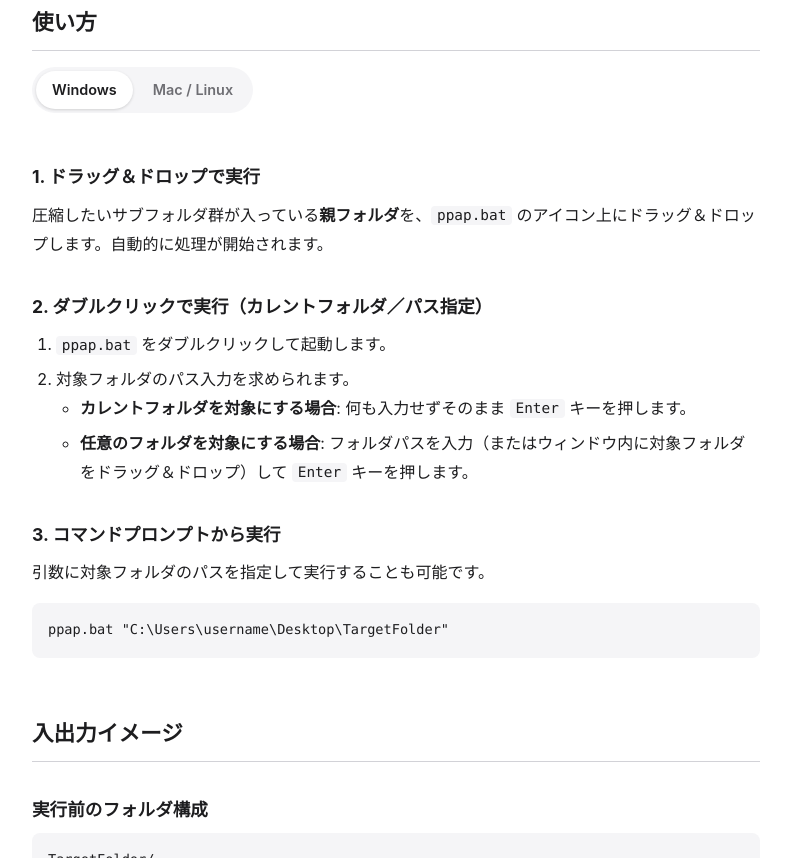
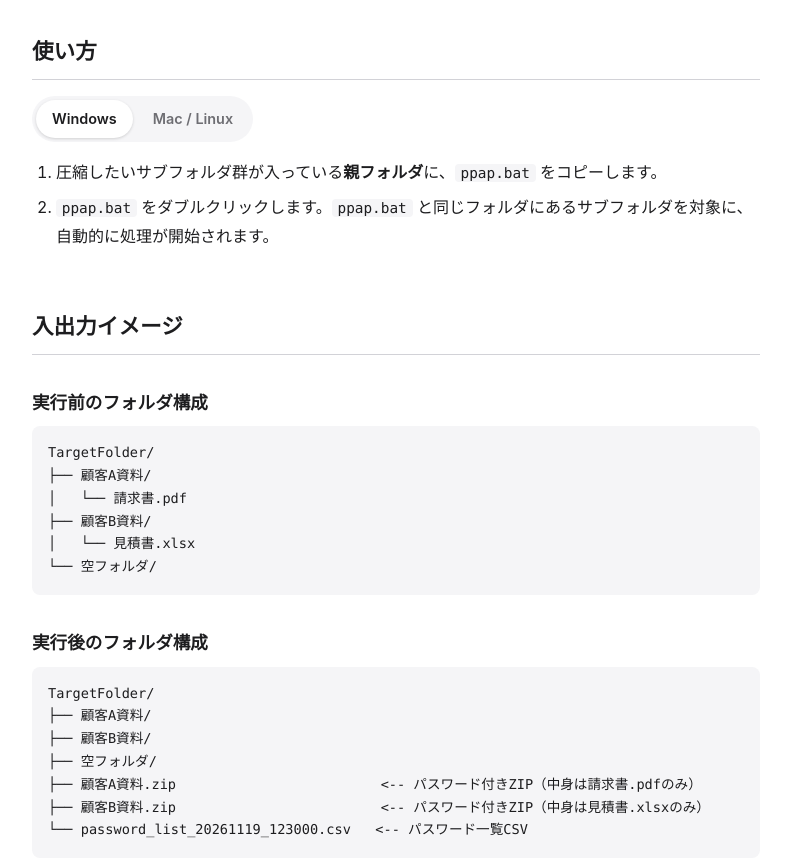
Before and after one commit to kwaka1208/lets-ppap, a plain HTML site: page index.html in a window 1280 px wide. Shown: the part 1225-2083 px from the top of the page, without its empty margins (244-1035 px from the left). Drawn offline with Linux system fonts and the light colour scheme.

Commit message:
Windows: run by double-click only, targeting the folder containing ppap.bat
Co-Authored-By: Claude Opus 5.5 <noreply@anthropic.com>
Claude-Session: https://claude.ai/code/session_01HaYBuqLaCNU96Aw3QttxnM

```diff
--- a/index.html
+++ b/index.html
@@ -139,7 +139,7 @@
     <li><strong>サブフォルダ単位での一括ZIP化</strong>: 対象フォルダ直下の各サブフォルダの中身を <code>サブフォルダ名.zip</code> として圧縮します（空のフォルダは自動的にスキップされます）。</li>
     <li><strong>パスワードの自動生成</strong>: 視認性の高いランダムな英数字（デフォルト12桁、判別しづらい <code>1</code> / <code>l</code> / <code>I</code> / <code>0</code> / <code>O</code> を除外）をフォルダごとに個別生成します。</li>
     <li><strong>パスワード一覧のCSV出力</strong>: 圧縮したZIPファイル名とパスワードの組み合わせを <code>password_list_YYYYMMDD_HHMMSS.csv</code>（UTF-8 BOM付き・Excel対応）として出力します。</li>
-    <li><strong>柔軟なフォルダ指定</strong>: ドラッグ＆ドロップ、パス入力、カレントフォルダの自動選択に対応しています（Mac / Linux版はターミナルへのドラッグ＆ドロップ）。</li>
+    <li><strong>対象フォルダの指定</strong>: Windows版は <code>ppap.bat</code> を置いたフォルダが対象です。Mac / Linux版はパス入力（ターミナルへのドラッグ＆ドロップ可）、カレントフォルダの自動選択に対応しています。</li>
   </ul>
 
   <h2>事前準備</h2>
@@ -168,23 +168,10 @@
     <button type="button" role="tab" data-os-tab="unix" aria-selected="false">Mac / Linux</button>
   </div>
   <div data-os-only="win">
-  <h3>1. ドラッグ＆ドロップで実行</h3>
-  <p>圧縮したいサブフォルダ群が入っている<strong>親フォルダ</strong>を、<code>ppap.bat</code> のアイコン上にドラッグ＆ドロップします。自動的に処理が開始されます。</p>
-
-  <h3>2. ダブルクリックで実行（カレントフォルダ／パス指定）</h3>
   <ol>
-    <li><code>ppap.bat</code> をダブルクリックして起動します。</li>
-    <li>対象フォルダのパス入力を求められます。
-      <ul>
-        <li><strong>カレントフォルダを対象にする場合</strong>: 何も入力せずそのまま <code>Enter</code> キーを押します。</li>
-        <li><strong>任意のフォルダを対象にする場合</strong>: フォルダパスを入力（またはウィンドウ内に対象フォルダをドラッグ＆ドロップ）して <code>Enter</code> キーを押します。</li>
-      </ul>
-    </li>
+    <li>圧縮したいサブフォルダ群が入っている<strong>親フォルダ</strong>に、<code>ppap.bat</code> をコピーします。</li>
+    <li><code>ppap.bat</code> をダブルクリックします。<code>ppap.bat</code> と同じフォルダにあるサブフォルダを対象に、自動的に処理が開始されます。</li>
   </ol>
-
-  <h3>3. コマンドプロンプトから実行</h3>
-  <p>引数に対象フォルダのパスを指定して実行することも可能です。</p>
-  <pre><code>ppap.bat "C:\Users\username\Desktop\TargetFolder"</code></pre>
   </div>
   <div data-os-only="unix">
   <p>ターミナルで <code>ppap.sh</code> を実行します。以下は、ダウンロードフォルダに <code>ppap.sh</code> を保存した場合の例です。</p>
```
Also changed, not shown: 2 other files.
